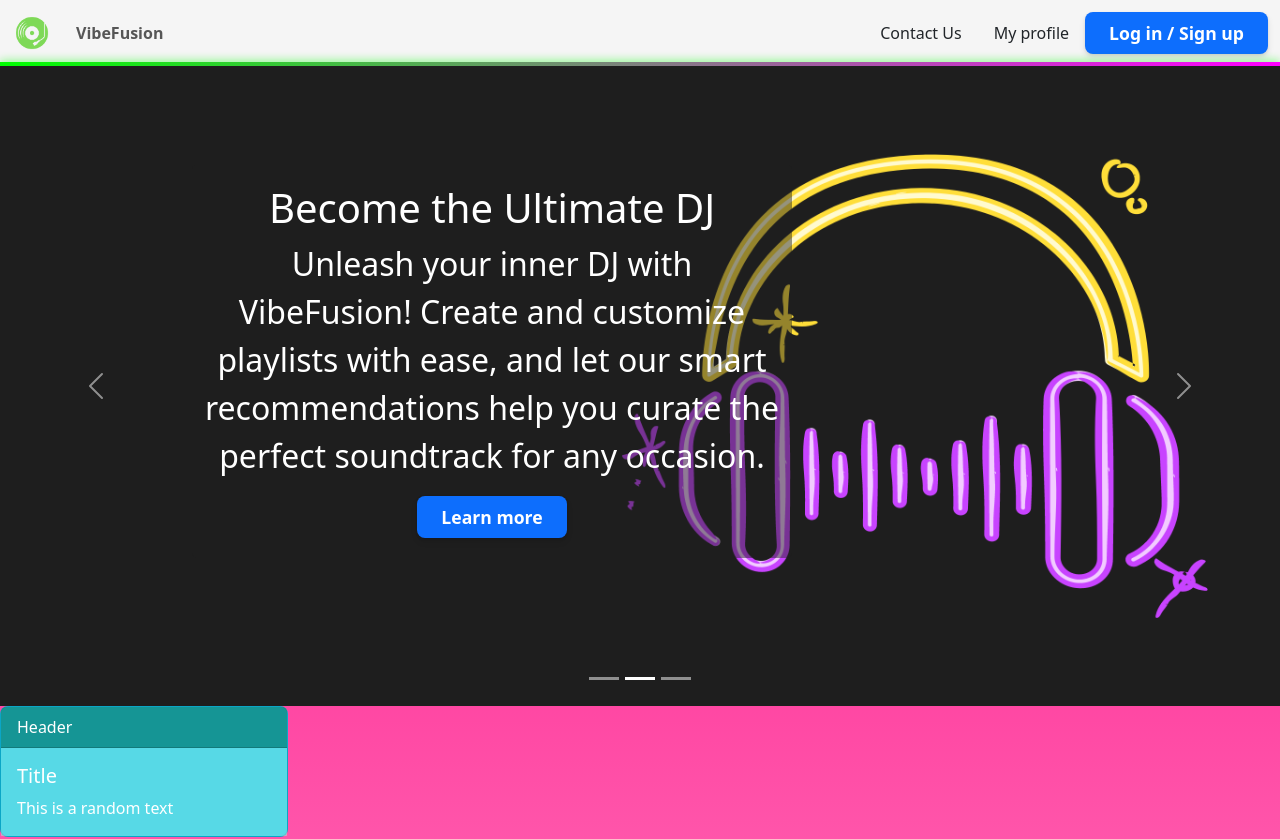
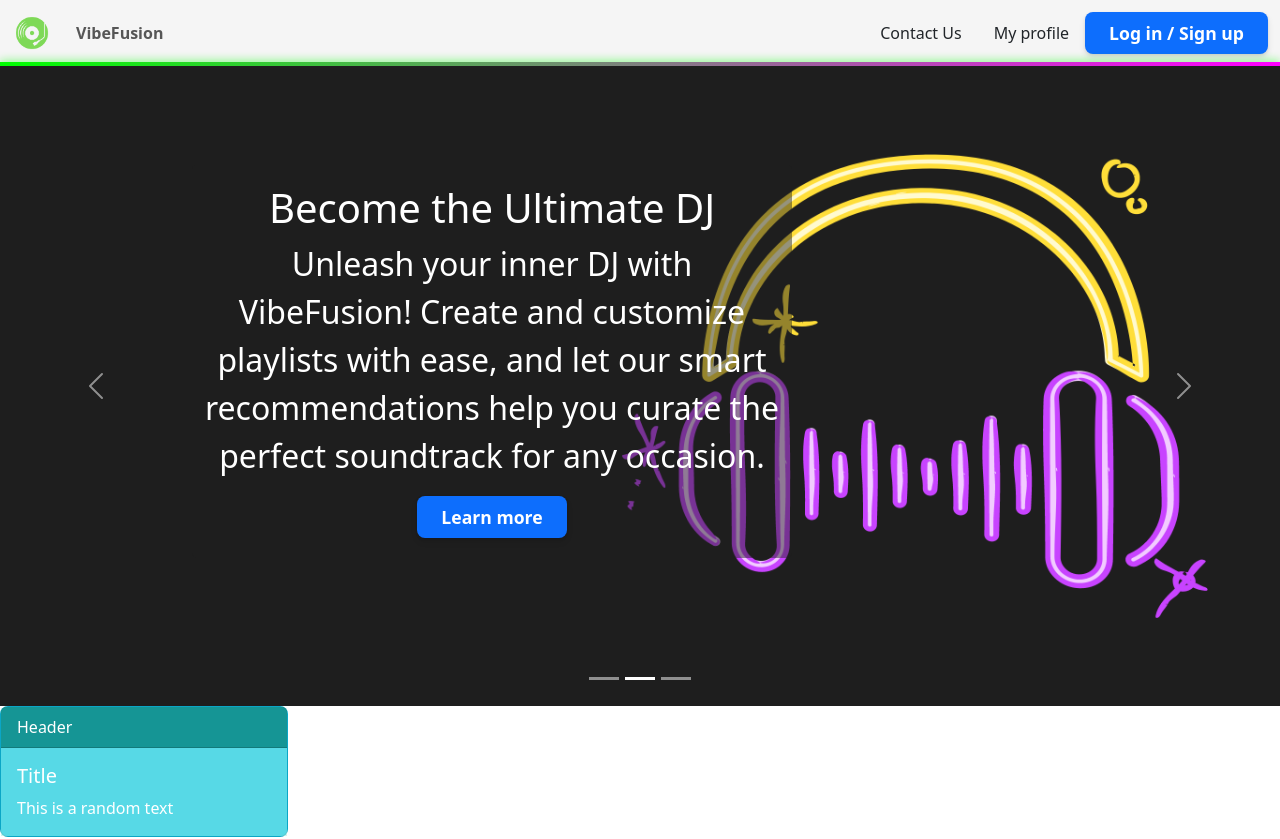
Before and after one commit to morgharrisx/fullstack-3, a React (Create React App) app in the folder frontend/: page / in a window 1280 px wide. Shown: the top 839 px of the page. Built offline with nearby package versions, Linux system fonts and the light colour scheme; the HTML template or start-up script is replaced by a standard one.

Commit message:
Changes to playlist element
Added commas to the views, centred views and runtime for smoother look. Only background on the playlistpage

```diff
--- a/frontend/src/App.js
+++ b/frontend/src/App.js
@@ -9,7 +9,7 @@ import Dashboard from './Dashboard/Dashboard';
 import RecommendedPlaylist from './RecommendedPlaylist'; // Import the RecommendedPlaylist component
 import { BrowserRouter as Router, Route, Routes } from 'react-router-dom';
 
-function App() { // Create a Home component to render your main page layout
+function App() {
   return (
     <div className="App">
       <NavScrollExample/>
@@ -18,7 +18,6 @@ function App() { // Create a Home component to render your main page layout
       <ReusableButton color={'pink'} text='Test First Button'></ReusableButton>
       <BentoGrid />
       <Dashboard />
-      {/* <RecommendedSongs /> */}
     </div>
   );
 }
--- a/frontend/src/PlaylistItem/PlaylistItem.jsx
+++ b/frontend/src/PlaylistItem/PlaylistItem.jsx
@@ -3,6 +3,7 @@ import { Row, Col, Image, Placeholder, Container } from 'react-bootstrap';
 import './playlistitem.css';
 
 const PlaylistItem = ({ songName, album, artist, views, runtime, albumCover, isHeader }) => {
+  const formattedViews = views?.toLocaleString();
   return (
     <Container>
       <Row>
@@ -28,10 +29,10 @@ const PlaylistItem = ({ songName, album, artist, views, runtime, albumCover, isH
             <Col xs={2}>
               <span className="artist-name">{artist}</span>
             </Col>
-            <Col xs={2}>
-              <span className="views">{views}</span>
+            <Col xs={2} className='centered-col'>
+              <span className="views">{formattedViews}</span>
             </Col>
-            <Col xs={1}>
+            <Col xs={1} className='centered-col'>
               <span className="runtime">{runtime}</span>
             </Col>
           </Row>
--- a/frontend/src/PlaylistItem/playlistitem.css
+++ b/frontend/src/PlaylistItem/playlistitem.css
@@ -71,6 +71,9 @@
     max-width: 10%;
   }
 
+  .centered-col {
+    text-align: center;
+  }
 
   @media only screen and (max-width: 768px) {
     .playlist-item {
--- a/frontend/src/RecommendedSongs/RecommendedSongs.css
+++ b/frontend/src/RecommendedSongs/RecommendedSongs.css
@@ -1,13 +1,3 @@
-* {
-    box-sizing: border-box;
-  }
-
-body, html {
-    margin: 0;
-    padding: 0;
-    width: 100%;
-    background-image: linear-gradient(180deg, rgb(255, 0, 128), rgb(255, 125, 190),  rgb(255, 255, 255));
-  }
 
   .cover-col {
   display: flex;
@@ -15,8 +5,13 @@ body, html {
   align-items: center;
 }
 
+.playlist-page {
+  background-image: linear-gradient(180deg, rgb(255, 0, 128), rgb(255, 125, 190), rgb(255, 255, 255));
+  min-height: 100vh; /* Ensure it covers the entire viewport */
+  padding-bottom: 50px; /* Optional: to avoid content touching the bottom */
+}
+
 .title-row {
-    /* background-image: linear-gradient(180deg, rgb(255, 0, 128), rgb(255, 255, 255)); */
   width: 100%;
   margin: 0;
   padding: 1rem 2rem;
@@ -61,6 +56,7 @@ body, html {
   object-fit: cover;
   align-items: right;
   box-shadow: 0 4px 10px rgba(255, 255, 255, 0.15);
+
 }
 
 .recommended-songs h2 {
@@ -84,6 +80,4 @@ body, html {
   height: 20rem; /* Ensure the image is square */
   background-color: #e3e3e3;
   border-radius: 0;
-    /* object-fit: cover; Cover the entire box without stretching */
-    /* border-radius: 0.5rem; Rounded corners */
 }
--- a/frontend/src/RecommendedSongs/RecommendedSongs.jsx
+++ b/frontend/src/RecommendedSongs/RecommendedSongs.jsx
@@ -32,9 +32,10 @@ const convertToMMSS = (seconds) => {
     if (loading) return <div>Loading. Please wait...</div>;
     const albumCovers = songs.slice(0,4).map((songs) => songs.album.cover_medium);
     return (
+      <div className='playlist-page'>
         <Container fluid>
           <Row className='title-row'>
-          <Col xs={6} className="cover-col">
+            <Col xs={6} className='cover-col'>
               {albumCovers.length === 4 ? (
                 <div className='playlist-cover-grid'>
                     {albumCovers.map((cover,index) => (
@@ -42,19 +43,19 @@ const convertToMMSS = (seconds) => {
                     ))}
                 </div>
               ) : (
-              <Placeholder as="div" animation="glow" className="playlist-cover-placeholder">
-                <Placeholder xs={12} className="placeholder-box"/>
+                <Placeholder as='div' animation='glow' className='playlist-cover-placeholder'>
+                  <Placeholder xs={12} className='placeholder-box'/>
                 </Placeholder>
               )}
           </Col>
-        <Col xs={5} className="title-col">
-          <h2>Recommended Playlist</h2>
+          <Col xs={5} className='title-col'>
+            <h2>Recommended For You</h2>
           </Col>
         </Row>
         <br></br>
         <Row>
-        <Col className="recommended-songs-container">
-          <PlaylistItem className="header"
+          <Col className='recommended-songs-container'>
+            <PlaylistItem className='header'
               songName="Song"
               album="Album"
               artist="Artist"
@@ -76,14 +77,7 @@ const convertToMMSS = (seconds) => {
           </Col>
         </Row>
       </Container>
+    </div>
   );
 };
 export default RecommendedSongs;
-
-{/* <Row className="recommended-songs-container">
-        <Col>Song</Col>
-        <Col>Album</Col>
-        <Col>Artist</Col>
-        <Col>Views</Col>
-        <Col>Length</Col>
-      </Row> */}
```
Lines whose indentation alone changed are shown as unchanged.
